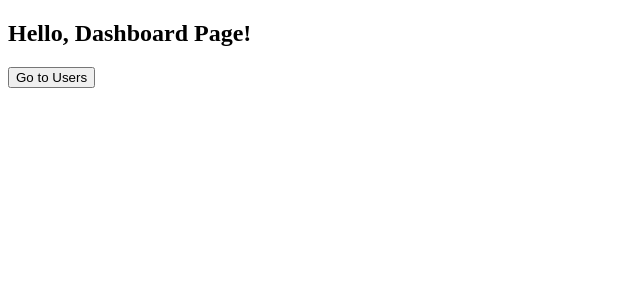
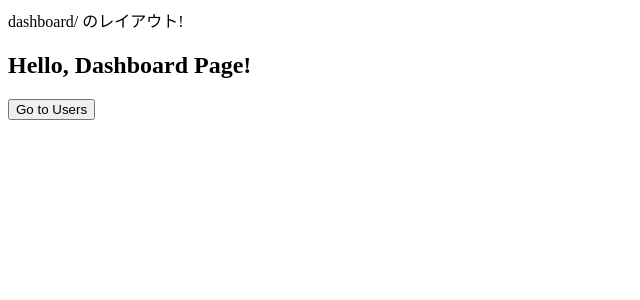
Before and after one commit to HayatoKTYM/nextjs-approuter, a Next.js app: page /dashboard in a window 1280 px wide. Shown: the top 300 px of the page, without its empty margins (0-640 px from the left). Built offline with nearby package versions, Linux system fonts and the light colour scheme.

Commit message:
layout.tsxの挙動確認のために文字列を追加

```diff
--- a/src/app/(main)/dashboard/layout.tsx
+++ b/src/app/(main)/dashboard/layout.tsx
@@ -6,7 +6,7 @@ export default function DashboardLayout({
 	return (
 		<section>
 			{/* Include shared UI here e.g. a header or sidebar */}
-			<nav></nav>
+			<nav>dashboard/ のレイアウト!</nav>
 
 			{children}
 		</section>
```
